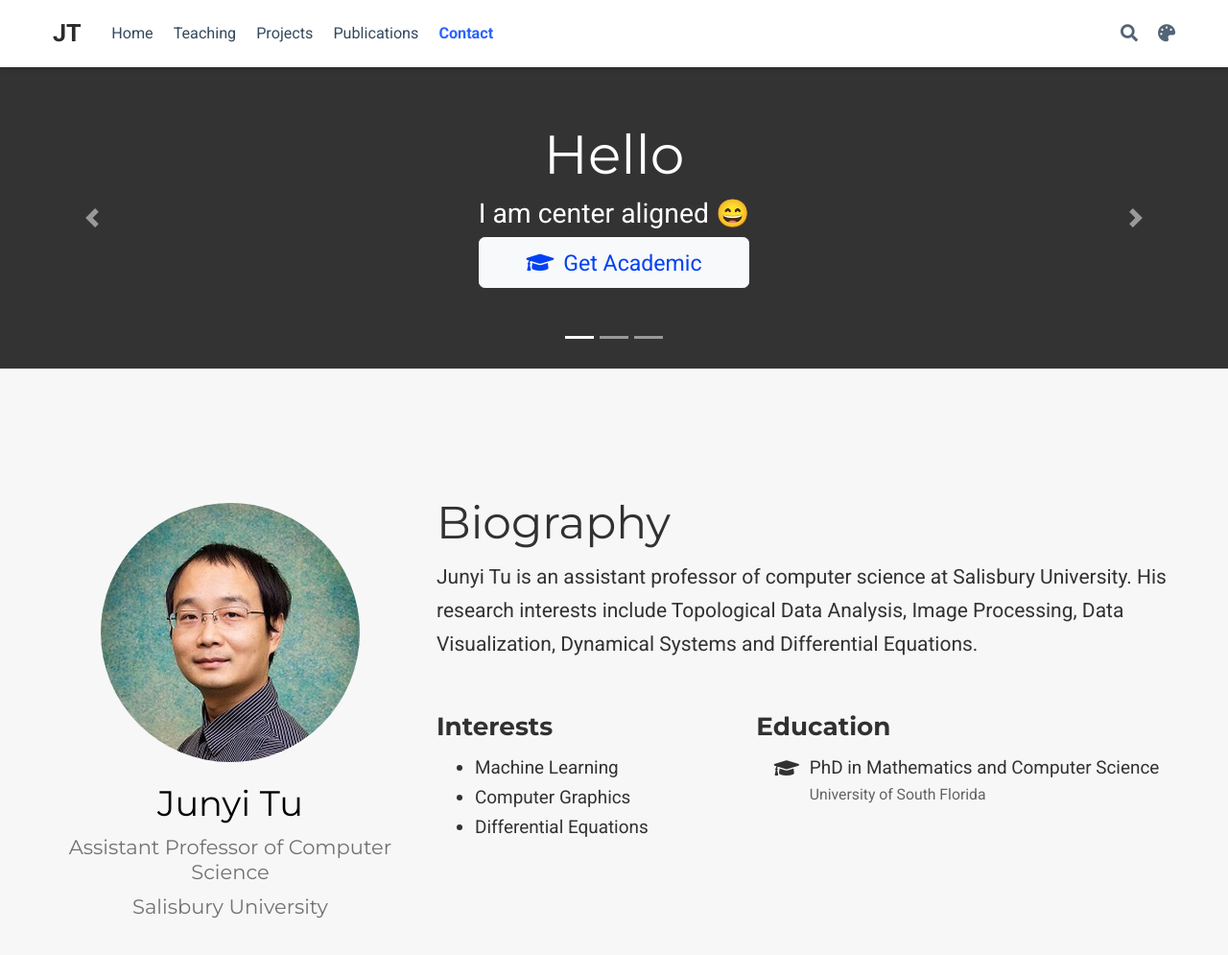
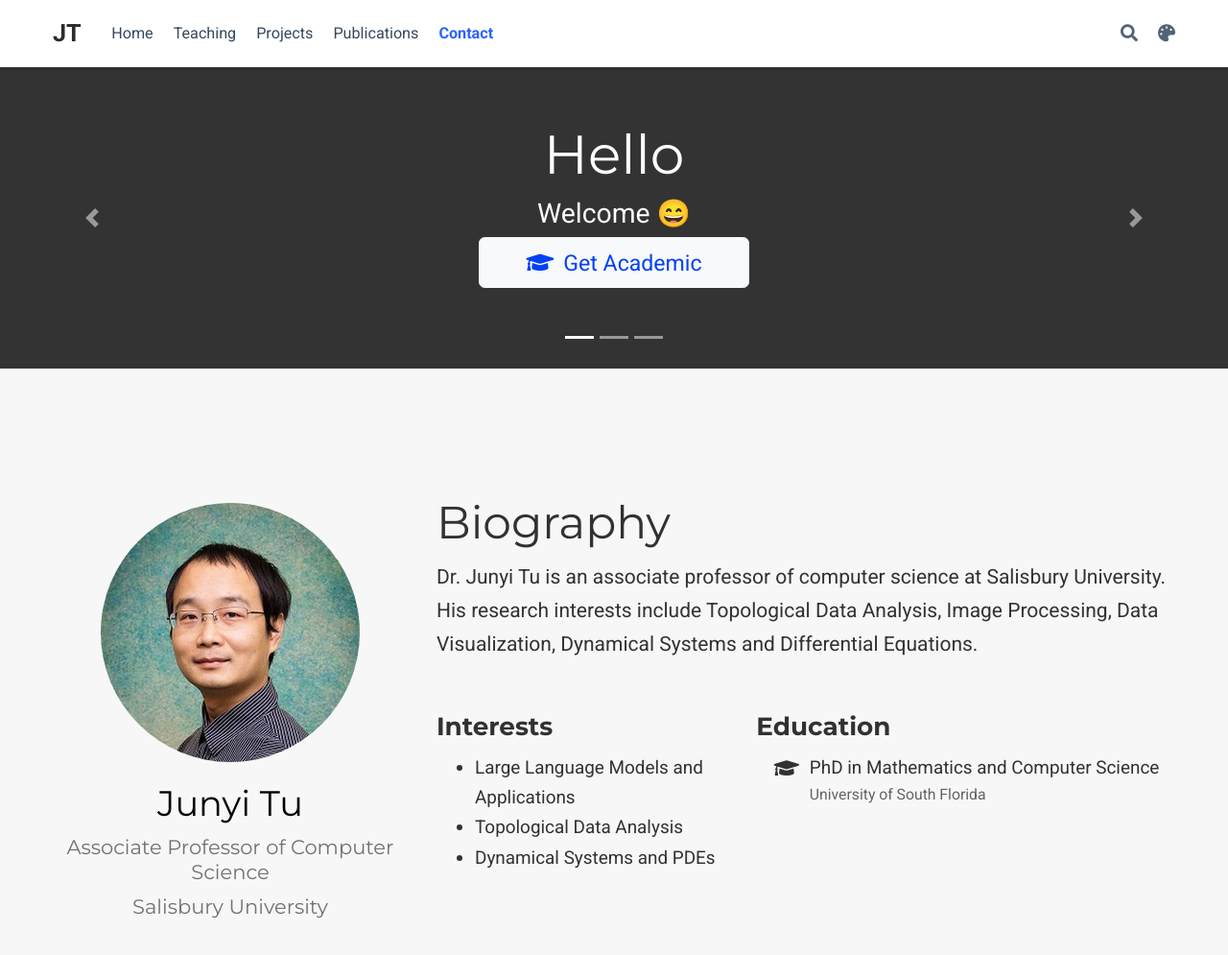
Before and after one commit to joshuatu/joshuatu.github.io, a plain HTML site: page index.html in a window 1280 px wide. Shown: the top 995 px of the page at 96% size. Drawn offline with nearby package versions, Linux system fonts and the light colour scheme; some packages are replaced by stand-ins of ours; some icons are missing.

Commit message:
Update professor title and interests in index.html

```diff
--- a/index.html
+++ b/index.html
@@ -239,7 +239,7 @@
   <meta property="og:site_name" content="JT">
   <meta property="og:url" content="/">
   <meta property="og:title" content="JT">
-  <meta property="og:description" content="Assistant Professor of Computer Science"><meta property="og:image" content="/images/icon_hu0b7a4cb9992c9ac0e91bd28ffd38dd00_9727_512x512_fill_lanczos_center_2.png">
+  <meta property="og:description" content="Associate Professor of Computer Science"><meta property="og:image" content="/images/icon_hu0b7a4cb9992c9ac0e91bd28ffd38dd00_9727_512x512_fill_lanczos_center_2.png">
   <meta property="twitter:image" content="/images/icon_hu0b7a4cb9992c9ac0e91bd28ffd38dd00_9727_512x512_fill_lanczos_center_2.png"><meta property="og:locale" content="en-us">
 
     <meta property="og:updated_time" content="2019-01-01T00:00:00&#43;00:00">
@@ -631,7 +631,7 @@
 
 
         <p class="hero-lead" style="margin: 0 auto 0 auto;">
-          I am center aligned 😄
+          Welcome 😄
         </p>
 
 
@@ -661,7 +661,7 @@
 
 
         <p class="hero-lead" style="">
-          I am left aligned 😄
+          AI and CS 😄
         </p>
 
 
@@ -682,7 +682,7 @@
 
 
         <p class="hero-lead" style="margin-left: auto; margin-right: 0">
-          I am right aligned 😄
+          Math 😄
         </p>
 
 
@@ -764,7 +764,7 @@
 
       <div class="portrait-title">
         <h2>Junyi Tu</h2>
-        <h3>Assistant Professor of Computer Science</h3>
+        <h3>Associate Professor of Computer Science</h3>
 
 
         <h3>
@@ -852,7 +852,7 @@
 
     <h1>Biography</h1>
 
-    <p>Junyi Tu is an assistant professor of computer science at Salisbury University. His research interests include Topological Data Analysis, Image Processing, Data Visualization, Dynamical Systems and Differential Equations.</p>
+    <p>Dr. Junyi Tu is an associate professor of computer science at Salisbury University. His research interests include Topological Data Analysis, Image Processing, Data Visualization, Dynamical Systems and Differential Equations.</p>
 
 
     <div class="row">
@@ -862,11 +862,11 @@
         <h3>Interests</h3>
         <ul class="ul-interests">
 
-          <li>Machine Learning</li>
-
-          <li>Computer Graphics</li>
-
-          <li>Differential Equations</li>
+          <li>Large Language Models and Applications</li>
+
+          <li>Topological Data Analysis</li>
+
+          <li>Dynamical Systems and PDEs</li>
 
         </ul>
       </div>
```
